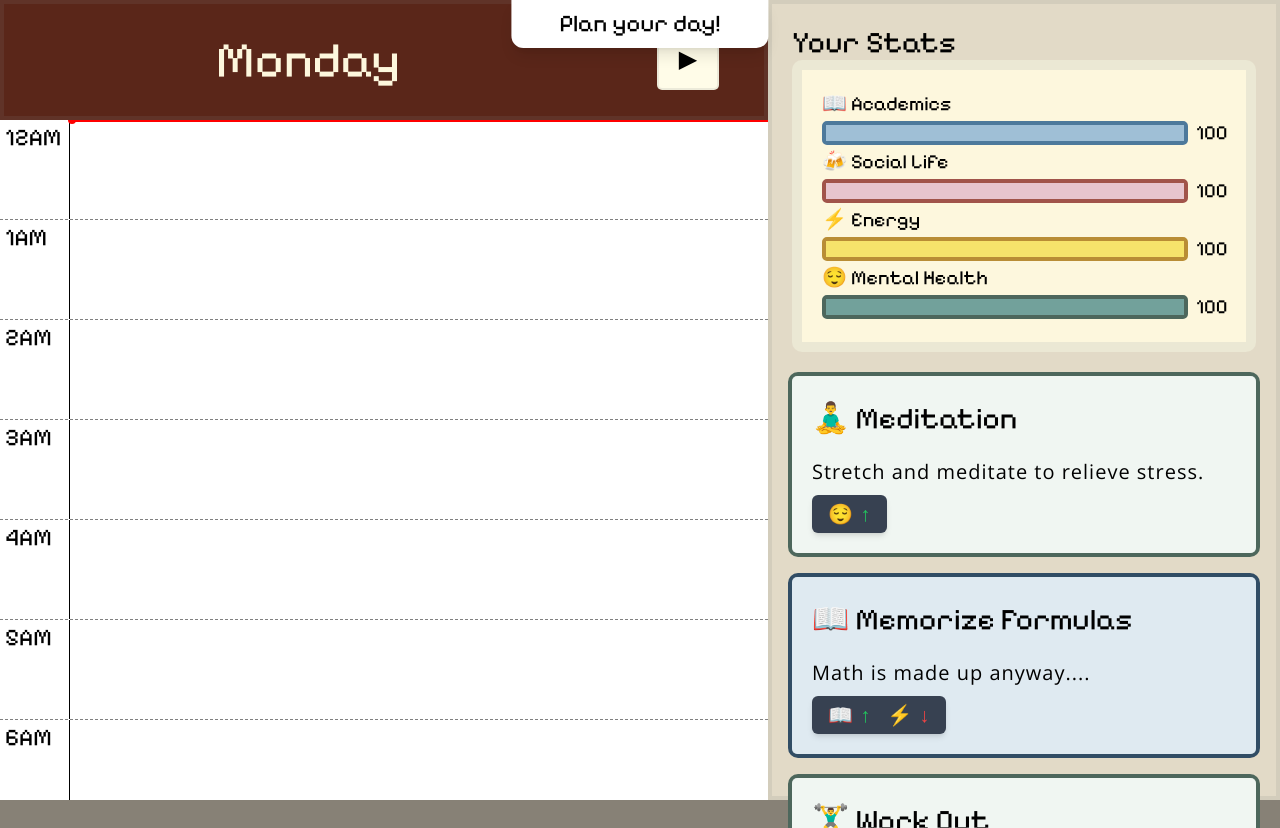
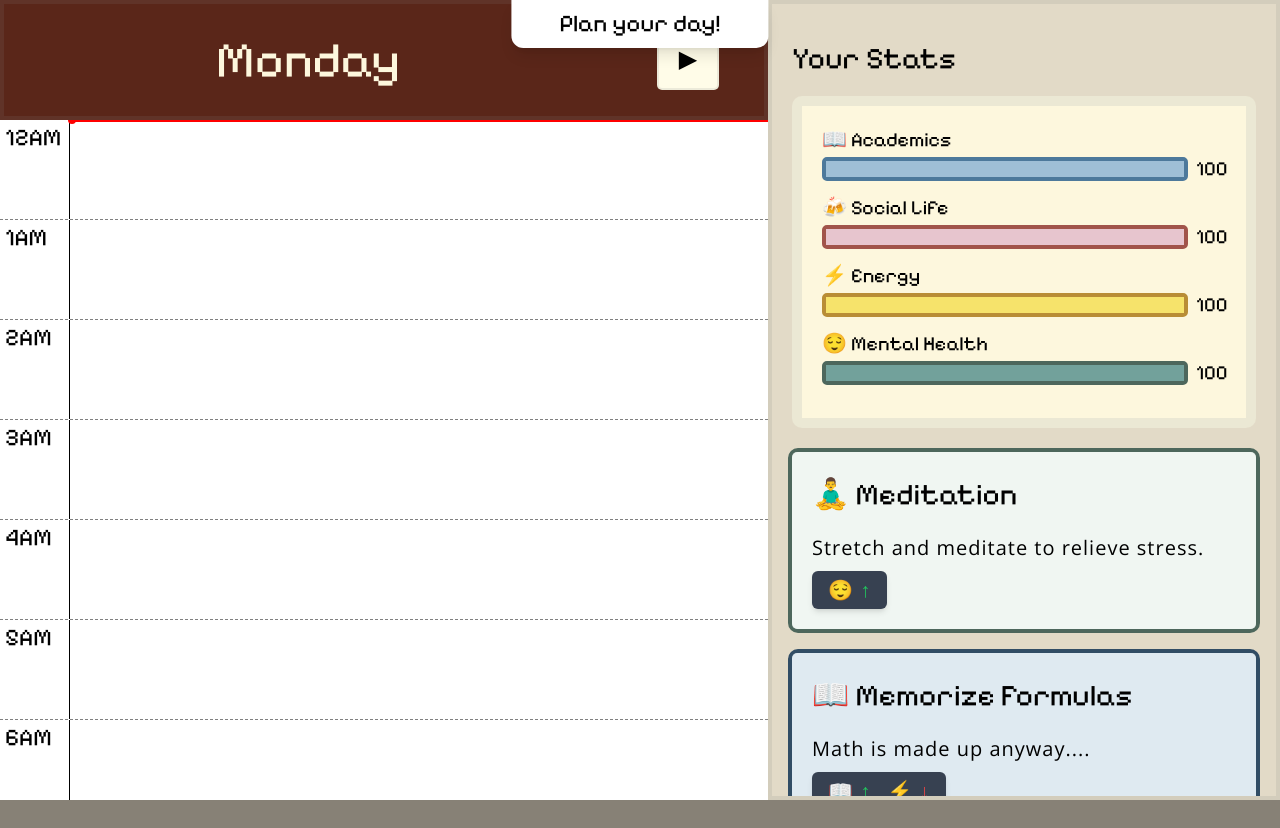
Before and after one commit to spencerdearman/procrastination-simulator, a React (Create React App) app: page /game/calendar in a window 1280 px wide. After the commit the page ends 800 px from the top, so only its background shows below. Built offline with nearby package versions, Linux system fonts and the light colour scheme.

Commit message:
fix: style issues for game screen

```diff
--- a/src/styles/Header.css
+++ b/src/styles/Header.css
@@ -13,6 +13,7 @@
 }
 
 #time {
+  @apply mx-auto;
   width: 80%;
   padding: 0px 20px;
   font-size: 36px;
--- a/src/styles/Sidebar.css
+++ b/src/styles/Sidebar.css
@@ -1,6 +1,8 @@
 #sidebar {
+  @apply flex flex-col py-4;
+  overflow-y: hidden;
   width: 40vw;
-  height: 100vh;
+  height: 100%;
   display: block;
   border: 4px solid rgba(128, 128, 128, 0.15);
   background-color: #e2dac7;
--- a/src/styles/Stats.css
+++ b/src/styles/Stats.css
@@ -21,12 +21,14 @@
   justify-content: space-evenly;
   align-items: center;
   padding: 20px 0px;
+  margin-top: 20px;
 }
 
 .stats-bar {
   width: 100%;
   position: relative;
   padding: 0px 20px;
+  margin-bottom: 10px;
 }
 
 .stats-bar-fill {
--- a/src/styles/TaskList.css
+++ b/src/styles/TaskList.css
@@ -1,6 +1,10 @@
+.task-list {
+  overflow-y: scroll;
+}
+
+.task-list,
 .tasks-container {
-  height: 57vh;
-  overflow-y: auto;
+  height: 100%;
 }
 
 .task-block-container {
--- a/src/styles/global.css
+++ b/src/styles/global.css
@@ -35,3 +35,8 @@ body {
   overflow: hidden;
   background-color: #e2dac7;
 }
+
+#container,
+#root {
+  height: 100%;
+}
```
